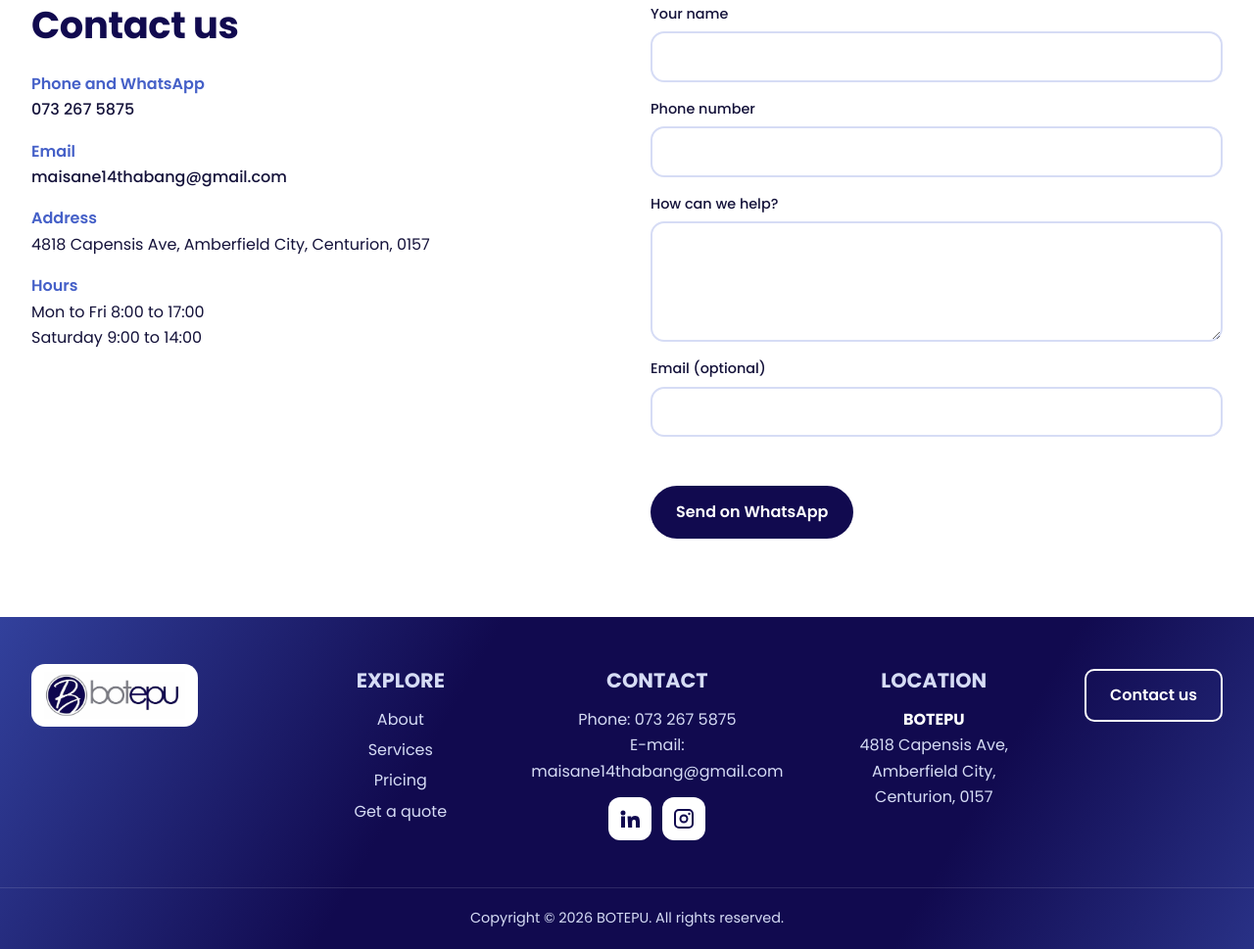
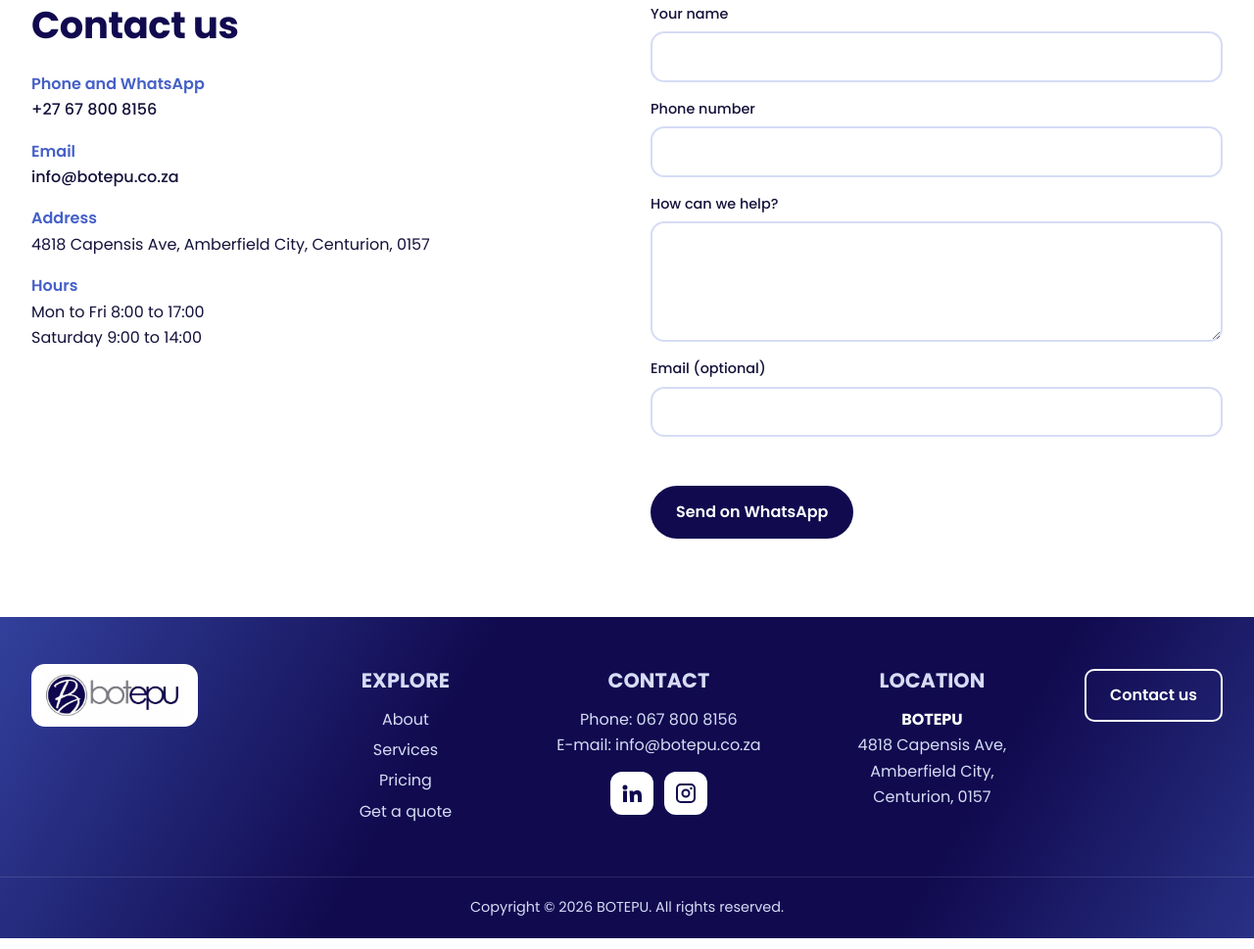
Before and after one commit to 7h484n65elem0/Botepu-Website, a plain HTML site: page index.html in a window 1280 px wide. Shown: the part 4755-5724 px from the top of the page at 98% size. Drawn offline with Linux system fonts and the light colour scheme.

Commit message:
Update contact information in index.html

```diff
--- a/index.html
+++ b/index.html
@@ -40,7 +40,7 @@
         <p class="lead">Returns, registrations, SARS disputes and compliance certificates, handled for individuals and companies by Botepu Simplified Tax Services.</p>
         <div class="actions">
           <a href="#quote" class="btn btn-light">Request a quote</a>
-          <a href="https://wa.me/27732675875" class="btn btn-ghost" target="_blank" rel="noopener">WhatsApp us</a>
+          <a href="https://wa.me/27678008156" class="btn btn-ghost" target="_blank" rel="noopener">WhatsApp us</a>
         </div>
       </div>
       <div class="orbit" aria-hidden="true">
@@ -216,8 +216,8 @@
       <div>
         <h2>Contact us</h2>
         <dl class="details">
-          <dt>Phone and WhatsApp</dt><dd><a href="tel:+27732675875">073 267 5875</a></dd>
-          <dt>Email</dt><dd><a href="mailto:maisane14thabang@gmail.com">maisane14thabang@gmail.com</a></dd>
+          <dt>Phone and WhatsApp</dt><dd><a href="tel:+27678008156">+27 67 800 8156</a></dd>
+          <dt>Email</dt><dd><a href="mailto:info@botepu.co.za">info@botepu.co.za</a></dd>
           <dt>Address</dt><dd>4818 Capensis Ave, Amberfield City, Centurion, 0157</dd>
           <dt>Hours</dt><dd>Mon to Fri 8:00 to 17:00<br>Saturday 9:00 to 14:00</dd>
         </dl>
@@ -250,8 +250,8 @@
     </div>
     <div>
       <h4>Contact</h4>
-      <p>Phone: 073 267 5875</p>
-      <p>E-mail: maisane14thabang@gmail.com</p>
+      <p>Phone: 067 800 8156</p>
+      <p>E-mail: info@botepu.co.za</p>
       <div class="social">
         <a href="#" aria-label="LinkedIn" class="soc"><svg viewBox="0 0 24 24"><path d="M4.98 3.5a2.5 2.5 0 1 1 0 5 2.5 2.5 0 0 1 0-5zM3 9.5h4V21H3zM9.5 9.5h3.8v1.6h.1c.5-1 1.8-2 3.8-2 4 0 4.8 2.6 4.8 6V21h-4v-5.2c0-1.3 0-2.9-1.8-2.9s-2 1.400-2 2.800V21h-4z"/></svg></a>
         <a href="https://instagram.com/botepu" aria-label="Instagram" class="soc" target="_blank" rel="noopener"><svg viewBox="0 0 24 24"><path d="M7 2h10a5 5 0 0 1 5 5v10a5 5 0 0 1-5 5H7a5 5 0 0 1-5-5V7a5 5 0 0 1 5-5zm0 2a3 3 0 0 0-3 3v10a3 3 0 0 0 3 3h10a3 3 0 0 0 3-3V7a3 3 0 0 0-3-3zm5 3.500a4.5 4.5 0 1 1 0 9 4.5 4.5 0 0 1 0-9zm0 2a2.5 2.5 0 1 0 0 5 2.5 2.5 0 0 0 0-5zM17.5 5.800a1.2 1.2 0 1 1 0 2.4 1.2 1.2 0 0 1 0-2.4z"/></svg></a>
```
